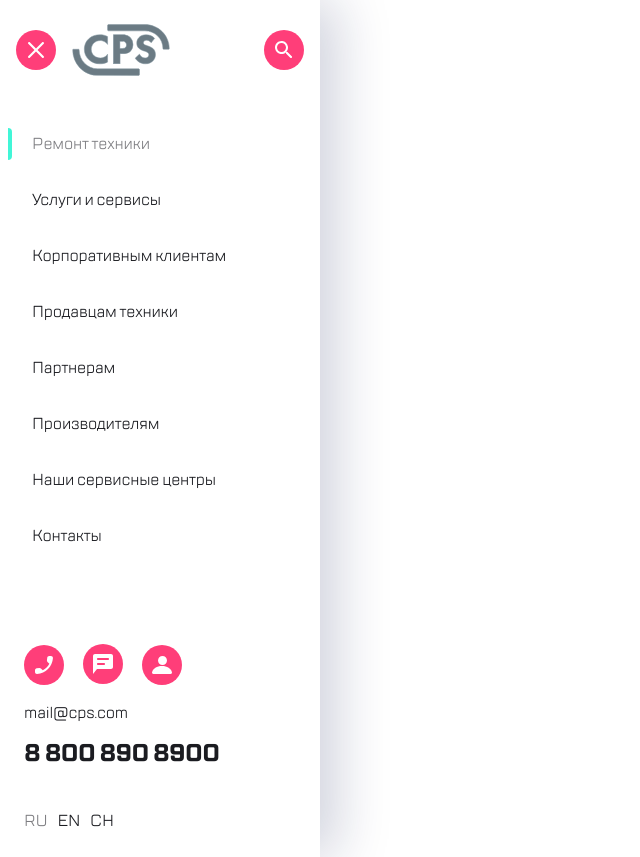
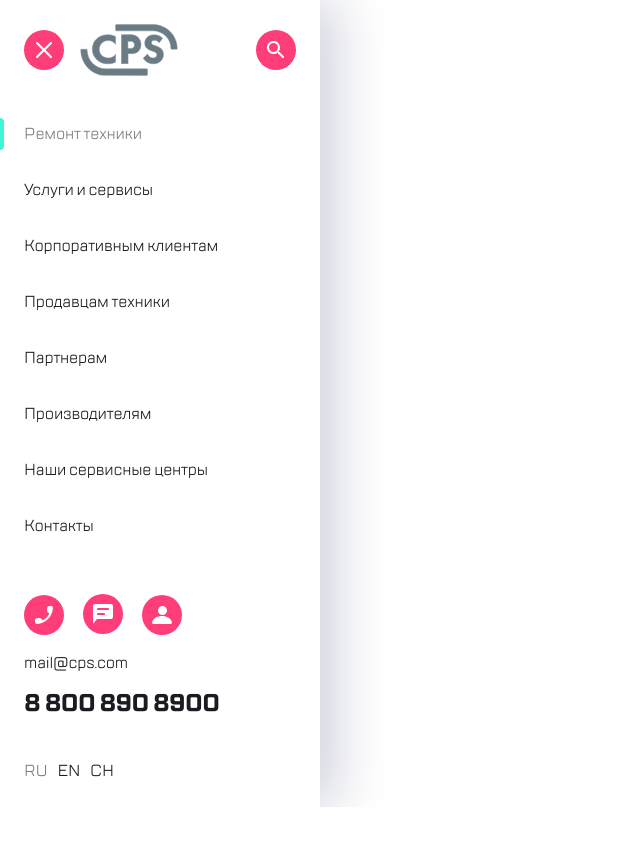
Before and after one commit to dolichotis/CPS_website, a plain HTML site: page sideBar.html in a window 1280 px wide. Shown: the whole page, without its empty margins (0-640 px from the left). After the commit the page ends 807 px from the top, so only its background shows below. Drawn offline with Linux system fonts and the light colour scheme; files whose address does not match are found by name.

Commit message:
rewrite code for sidebar

```diff
--- a/sideBar.html
+++ b/sideBar.html
@@ -9,7 +9,7 @@
 </head>
 <body>
     <div class="sidebar">
-        <div class="header sidebar__header">
+        <div class="sidebar__header">
             <button type="button" class="button">
                 <img src="img/close.svg" alt="">
             </button>
--- a/sidebarStyle.css
+++ b/sidebarStyle.css
@@ -1,7 +1,7 @@
 body {
+    margin: 0;
     width: 320px;
     height: 100%;
-    box-shadow: 16px 0 52px #0E185033;
     background-color: white;
     color: #1B1C21;
 }
@@ -9,12 +9,16 @@ body {
 .sidebar {
     display: flex;
     flex-wrap: wrap;
+    box-sizing: border-box;
+    padding: 24px;
+    box-shadow: 16px 0 52px #0E185033;
 }
 
 .sidebar__header {
     width: 100%;
     display: flex;
     justify-content: flex-start;
+    align-items: center;
 }
 
 .sidebar__logo_position {
@@ -26,10 +30,14 @@ body {
     margin-left: auto;
 }
 
+main {
+    padding: 0;
+}
+
 .list {
     list-style-type: none;
     padding: 0;
-    margin: 0;
+    margin-top: 46px;
 }
 
 .list__item {
@@ -66,7 +74,6 @@ body {
 
 .sidebar__footer {
     margin-top: 40px;
-    padding: 24px;
     align-self: flex-end;
 }
 
```
